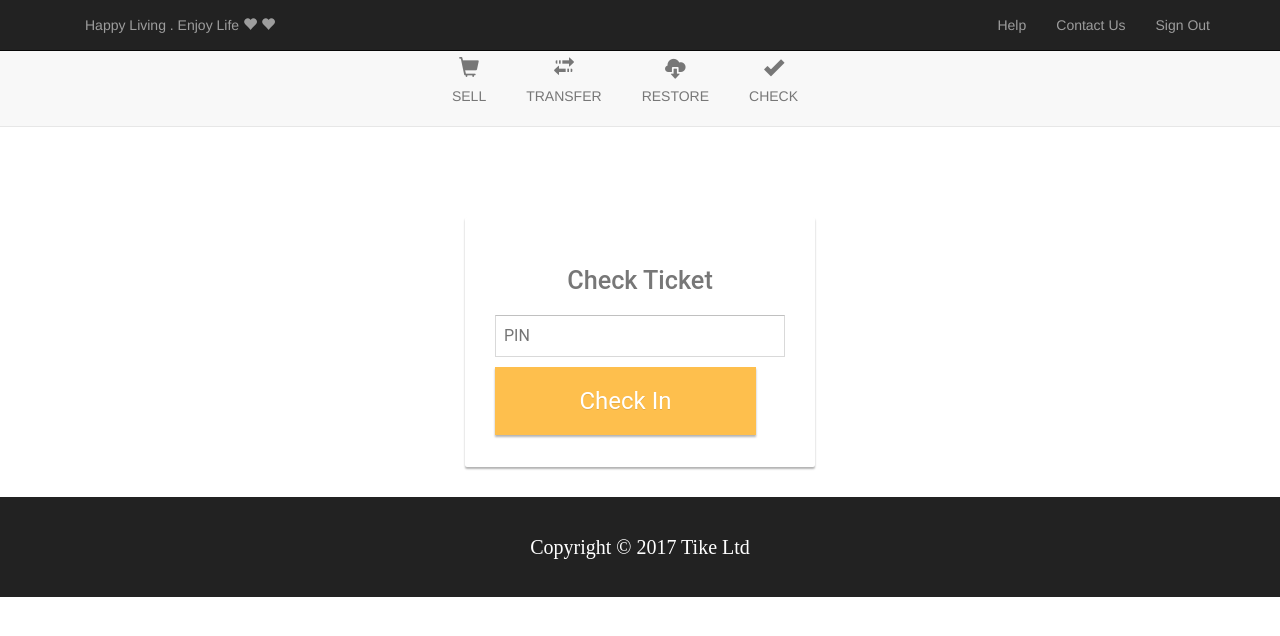
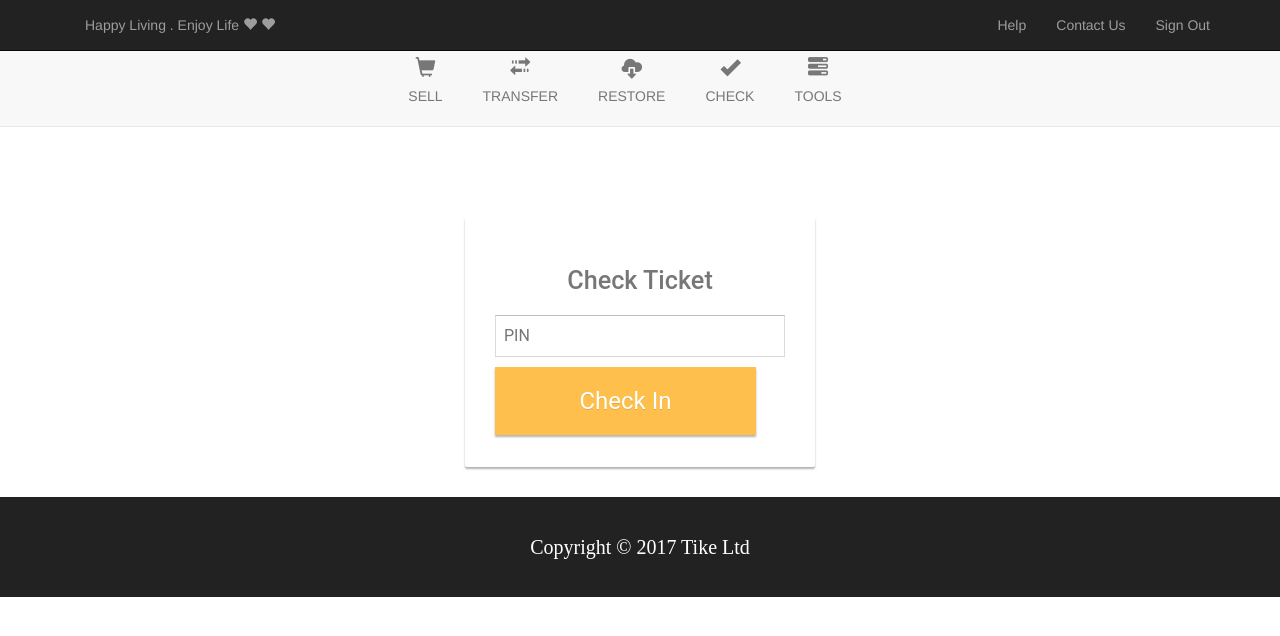
Before and after one commit to ironmann250/tike_stark_dev, a Django app: page /check/ in a window 1280 px wide. Shown: the top 636 px of the page. Run offline with Django 3.2, Linux system fonts and the light colour scheme; the visitor is signed in with stand-in values (Sample User, id 1); some libraries are stand-ins or nearby versions.

Commit message:
Add files via upload

```diff
--- a/Templates/html/essay/base.html
+++ b/Templates/html/essay/base.html
@@ -7,11 +7,11 @@
 <meta name="description" content="News">
 <meta name="author" content="robo360">
 <title>Tike App . {{view}} Tickets anywhere</title>
-<link rel="icon" href="{% static '/static/img/LOGO11.png'%}" >
-<link rel="stylesheet" type="text/css" href="{% static '/static/css/bootstrap.min.css' %}">
-<link rel="stylesheet" type="text/css" href="{% static '/static/css/font-awesome/css/font-awesome.css'%}">
-<link rel="stylesheet" type="text/css" href="{% static '/static/css/atastyles.css' %} "><!--importing the ata stylesheet -->
-<link rel="stylesheet" type="text/css" href="{% static '/static/css/styles.css' %}">
+<link rel="icon" href="{% static '/img/LOGO11.png'%}" >
+<link rel="stylesheet" type="text/css" href="{% static '/css/bootstrap.min.css' %}">
+<link rel="stylesheet" type="text/css" href="{% static '/css/font-awesome/css/font-awesome.css'%}">
+<link rel="stylesheet" type="text/css" href="{% static '/css/atastyles.css' %} "><!--importing the ata stylesheet -->
+<link rel="stylesheet" type="text/css" href="{% static '/css/styles.css' %}">
 </head>
 <body>
 <div class="content-block">
@@ -38,6 +38,7 @@
        <li class=""><a href="/transfer"><span><span class="glyphicon glyphicon-transfer font" aria-hidden="true"></span></span><span><p>TRANSFER</p></span></a></li>
           <li class=""><a href="/restore"><span><span class="glyphicon glyphicon-cloud-download font" aria-hidden="true"></span></span><span><p>RESTORE</p></span></a></li>
        <li class=""><a href="/check"><span><span class="glyphicon glyphicon-ok font" aria-hidden="true"></span></span><span>CHECK</span></a></li>
+       <li class=""><a href="/tools"><span><span class="glyphicon glyphicon-tasks font" aria-hidden="true"></span></span><span>TOOLS</span></a></li>
 
        </ul>
       </div>
@@ -64,8 +65,8 @@
     </div>
     </footer>
 </div>
-<script type="text/javascript" src="{% static '/static/js/jquery-3.1.1.min.js'%}"></script>
-<script type="text/javascript" src="{% static '/static/js/bootstrap.min.js'%}"></script>
-<script type="text/javascript" src="{% static '/static/js/essay.js'%}"></script>
+<script type="text/javascript" src="{% static '/js/jquery-3.1.1.min.js'%}"></script>
+<script type="text/javascript" src="{% static '/js/bootstrap.min.js'%}"></script>
+<script type="text/javascript" src="{% static '/js/essay.js'%}"></script>
 </body>
 </html>
```
Also changed, not shown: Templates/html/essay/search.html (+1 -19 lines).
